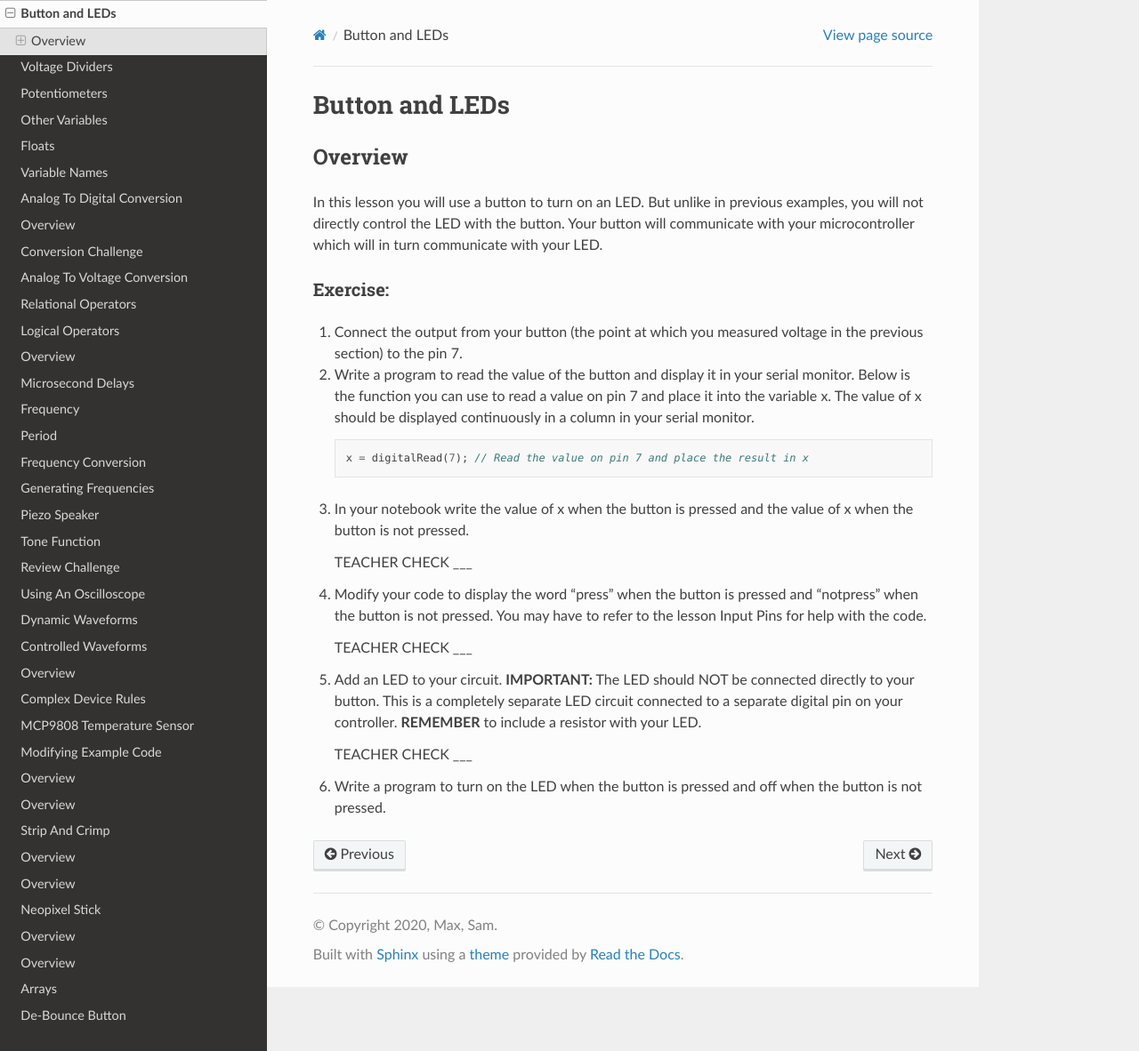
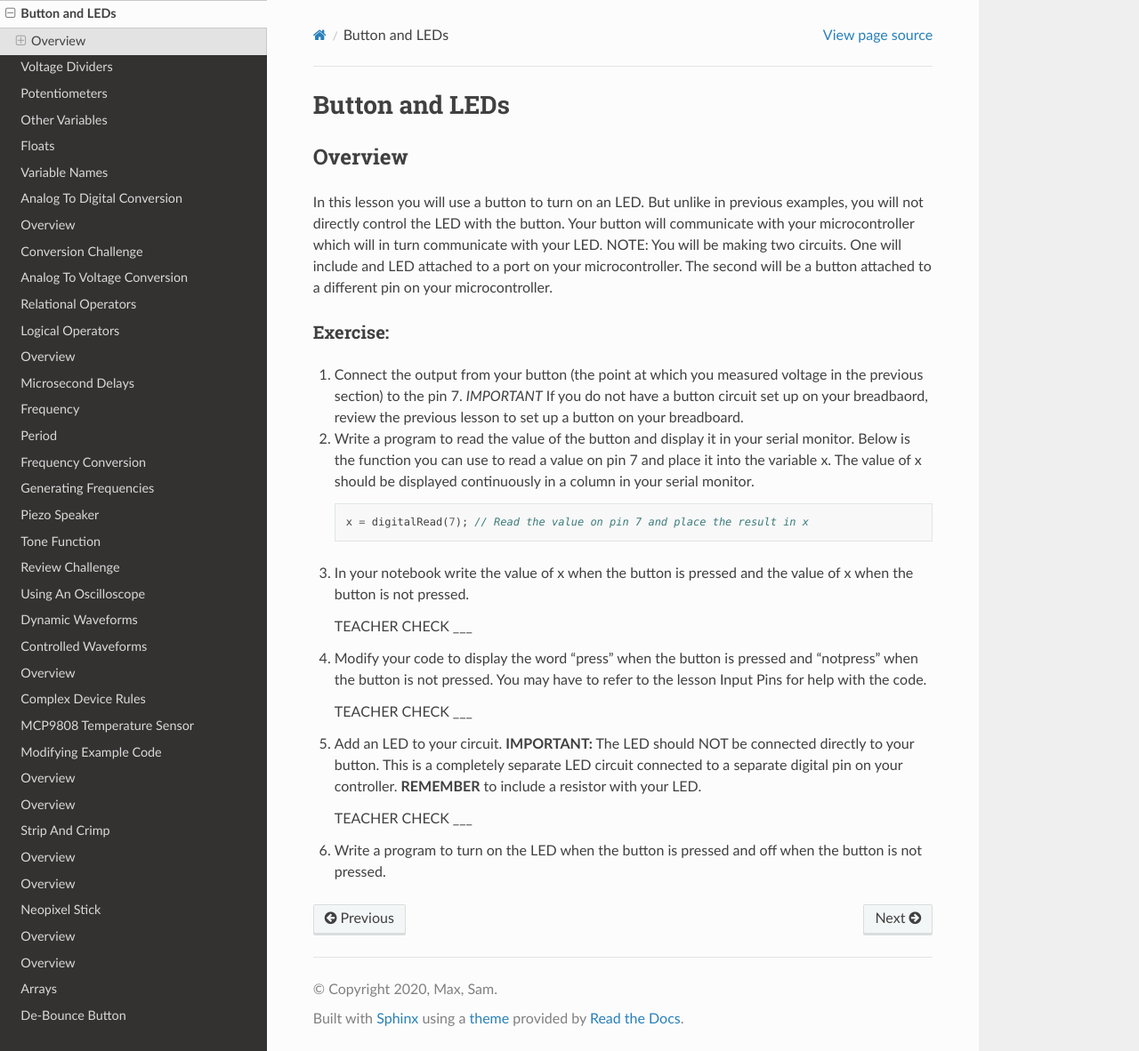
Before and after one commit to maxtkc/mvths-wiki, a Sphinx documentation site: the page built from docs/019aa-buttonLED.rst, in a window 1280 px wide and 1182 px high. Shown: the whole window at 89% size. Built offline with Sphinx 7.4.7 and the Read the Docs theme 2.0.0, drawn with Linux system fonts in a browser that asks for light colours; pages that are not in the unit, such as notebooks, are missing from menus.

Commit message:
Update 019aa-buttonLED.rst

```diff
--- a/docs/019aa-buttonLED.rst
+++ b/docs/019aa-buttonLED.rst
@@ -4,14 +4,12 @@ Button and LEDs
 Overview
 --------
 
-In this lesson you will use a button to turn on an LED. But unlike in previous examples, you will not directly control the LED with the button. Your button will communicate with your microcontroller which will in turn communicate with your LED.
-
-
+In this lesson you will use a button to turn on an LED. But unlike in previous examples, you will not directly control the LED with the button. Your button will communicate with your microcontroller which will in turn communicate with your LED. NOTE: You will be making two circuits. One will include and LED attached to a port on your microcontroller. The second will be a button attached to a different pin on your microcontroller.
 
 Exercise:
 ~~~~~~~~~
 
-#. Connect the output from your button (the point at which you measured voltage in the previous section) to the pin 7.
+#. Connect the output from your button (the point at which you measured voltage in the previous section) to the pin 7. *IMPORTANT* If you do not have a button circuit set up on your breadbaord, review the previous lesson to set up a button on your breadboard.
 
 #. Write a program to read the value of the button and display it in your serial monitor. Below is the function you can use to read a value on pin 7 and place it into the variable x. The value of x should be displayed continuously in a column in your serial monitor.
 
```
